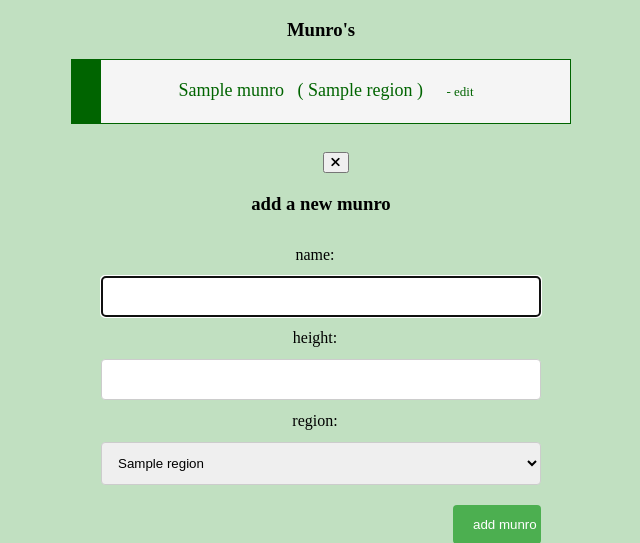
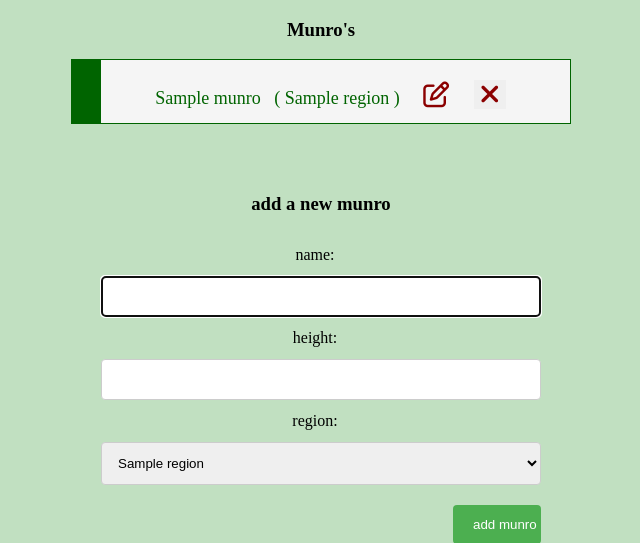
Before and after one commit to br1Pod/compleatr, a Flask app: page /munros in a window 1280 px wide. Shown: the part 177-720 px from the top of the page, without its empty margins (319-959 px from the left). Run offline with Flask 2, Linux system fonts and the light colour scheme; a database or web service that is not in the repository returns one stand-in record (values such as "Sample title"); some libraries are stand-ins or nearby versions.

Commit message:
sorted edit and delete icons on munro page

```diff
--- a/static/css/form.css
+++ b/static/css/form.css
@@ -71,10 +71,16 @@ input[type=submit]:hover {
     width: 20%;
 }
 
-form.delete_munro input {
-
+form.delete_munro {
+    width: 30px;
+    max-width:30px;
+    display: inline;
+    padding: 10px;
 }
 
+button.trash-button {
+    border: none;
+}
 /* Responsive layout - when the screen is less than 600px wide, make the two columns stack on top of each other instead of next to each other */
 @media screen and (max-width: 600px) {
 .col-25, .col-75, input[type=submit] {
--- a/templates/munros/edit.html
+++ b/templates/munros/edit.html
@@ -13,7 +13,7 @@
 
         <label for="climbed">climbed:</label>
         <input type="checkbox" id="climbed" name="climbed" value="{{munro.climbed}}">
-
+        <br>
         <label for="region">region:</label>
 
         <select id="region" name="region">
--- a/templates/munros/index.html
+++ b/templates/munros/index.html
@@ -10,10 +10,10 @@
     {% for munro in munros %}
 
     <li>{{munro.name}} &nbsp; ( {{munro.region.name}} ) &nbsp;
-        <a href= "/munros/{{ munro.id }}/edit">- edit</a> &nbsp;
+        <a href= "/munros/{{ munro.id }}/edit"><i class="fa fa-pencil-square-o fa-2x" aria-hidden="true" style="color:darkred"></i></a>
 
         <form class="delete_munro" action="/munros/{{munro.id}}/delete" method="POST">
-            <button class="trash-button"><i class="fa fa-times" aria-hidden="true"></i></button>
+            <button class="trash-button" title="delete"><i class="fa fa-times fa-2x" aria-hidden="true" style="color:darkred"></i></button>
         </form>
 
     </li>
```
